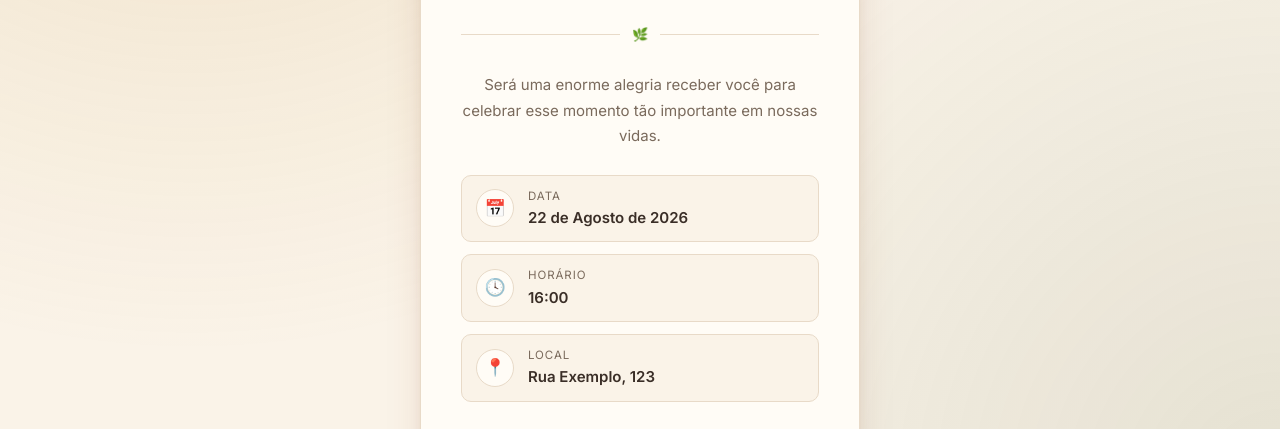
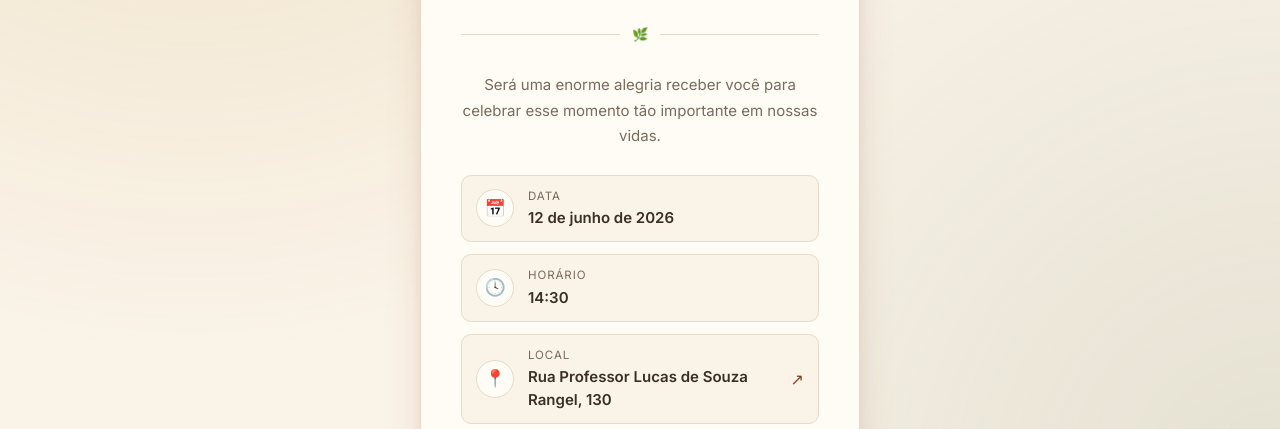
Before and after one commit to RianClever01/ConviteCha, a plain HTML site: page public/index.html in a window 1280 px wide. Shown: the part 347-776 px from the top of the page. Drawn offline with Linux system fonts and the light colour scheme; no server answers.

Commit message:
feat: adição do local e botão

```diff
--- a/public/index.html
+++ b/public/index.html
@@ -52,7 +52,7 @@
                     <span class="info-icon">📅</span>
                     <span class="info-text">
                         <span class="info-label">Data</span>
-                        <span class="info-value">22 de Agosto de 2026</span>
+                        <span class="info-value">12 de junho de 2026</span>
                     </span>
                 </div>
 
@@ -60,17 +60,18 @@
                     <span class="info-icon">🕓</span>
                     <span class="info-text">
                         <span class="info-label">Horário</span>
-                        <span class="info-value">16:00</span>
+                        <span class="info-value">14:30</span>
                     </span>
                 </div>
 
-                <div class="info-row">
+                <a class="info-row info-row-link" href="https://maps.app.goo.gl/D1qRbj6jEgJej55Q9" target="_blank" rel="noopener noreferrer">
                     <span class="info-icon">📍</span>
                     <span class="info-text">
                         <span class="info-label">Local</span>
-                        <span class="info-value">Rua Exemplo, 123</span>
+                        <span class="info-value">Rua Professor Lucas de Souza Rangel, 130</span>
                     </span>
-                </div>
+                    <span class="info-arrow">↗</span>
+                </a>
 
             </div>
 
--- a/public/styles.css
+++ b/public/styles.css
@@ -188,6 +188,31 @@ p.corpo {
   font-size: 15px;
   font-weight: 600;
   color: var(--ink);
+}
+
+.info-row-link {
+  text-decoration: none;
+  color: inherit;
+  cursor: pointer;
+  transition: border-color 0.2s ease, background 0.2s ease, transform 0.2s ease;
+}
+
+.info-row-link:hover {
+  border-color: var(--clay);
+  background: var(--clay-soft);
+  transform: translateY(-1px);
+}
+
+.info-row-link:focus-visible {
+  outline: 2px solid var(--clay-dark);
+  outline-offset: 2px;
+}
+
+.info-arrow {
+  margin-left: auto;
+  flex-shrink: 0;
+  font-size: 16px;
+  color: var(--clay-dark);
 }
 
 button {
```
